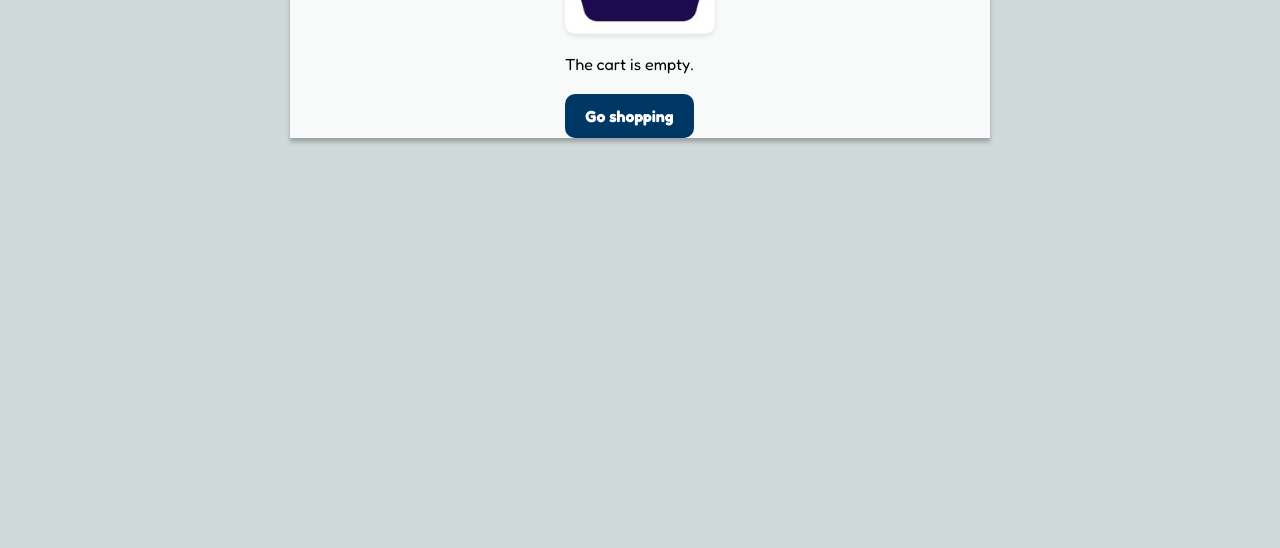
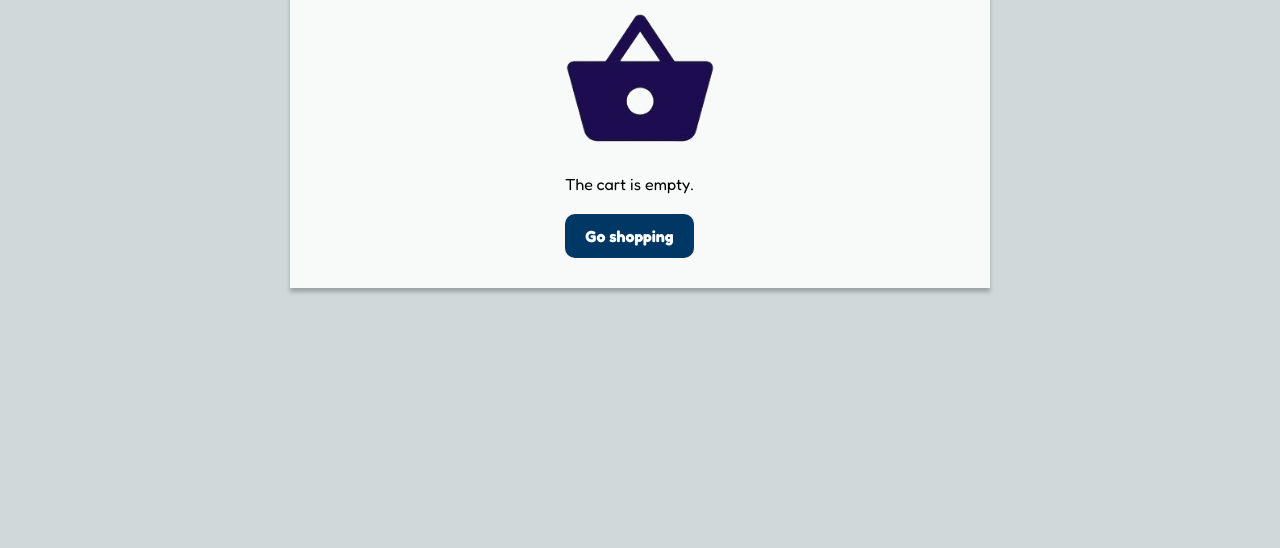
Before and after one commit to Evitlin/Coffeino, a plain HTML site: page cart.html in a window 1280 px wide. Shown: the part 275-823 px from the top of the page. Before the commit the page ends 800 px from the top, so only its background shows below. Drawn offline with nearby package versions, Linux system fonts and the light colour scheme.

Commit message:
tuščias didelis krepšelis

```diff
--- a/cart.html
+++ b/cart.html
@@ -22,7 +22,7 @@
                             Your Cart.
                         </div>
                         <div class="cart-item">
-                            <img src="/cart/cart_images/shoping_bag.jpg" alt="Product Image" class="product-image">
+                            <img src="/cart/cart_images/shoping_bag.png" alt="Product Image" class="product-image">
 
                         </div>
                         <p class="empty-text">The cart is empty.</p>
--- a/cart/cart_big.css
+++ b/cart/cart_big.css
@@ -21,7 +21,7 @@ main {
     display: flex;
     flex-direction: column;
     align-items: center;
-    margin-top: 100px;
+    margin-top: 200px;
     margin-bottom: 200px;
     justify-content: center;
     box-sizing: border-box;
@@ -33,6 +33,7 @@ main {
     font-weight: 700;
     color: #003865;
     margin-bottom: 20px;
+    margin-top: 20px;
 }
 
 
@@ -47,8 +48,6 @@ main {
     width: 150px;
     height: 150px;
     object-fit: contain;
-    border-radius: 10px;
-    box-shadow: 0px 2px 5px rgba(0, 0, 0, 0.1);
 }
 
 
@@ -63,6 +62,7 @@ main {
     text-decoration: none;
     font-weight: 700;
     margin-top: 20px;
+    margin-bottom: 30px;
     transition: background-color 0.3s ease;
 }
 
--- a/main_page/header.html
+++ b/main_page/header.html
@@ -74,7 +74,7 @@
 
                 </div>
                 <div class="cart-body">
-                <img src="/cart/cart_images/shoping_bag.jpg" class="mini-image" alt="Cart Icon">
+                <img src="/cart/cart_images/shoping_bag.png" class="mini-image" alt="Cart Icon">
                 <p class="empty-text">The cart is empty.</p>
                 <a href="/products/product.html" id="go-shopping-btn">Shop Now</a>
                 </div>
```
Also changed, not shown: cart/cart_images/shoping_bag.jpg (deleted), cart/cart_images/shoping_bag.png (added).
